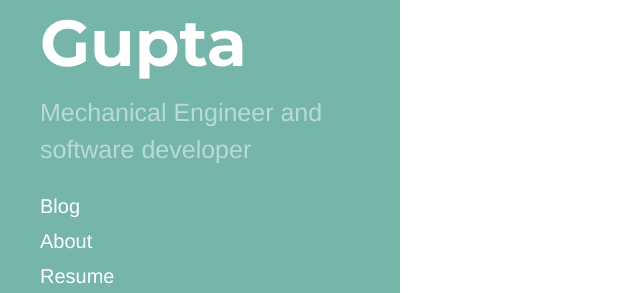
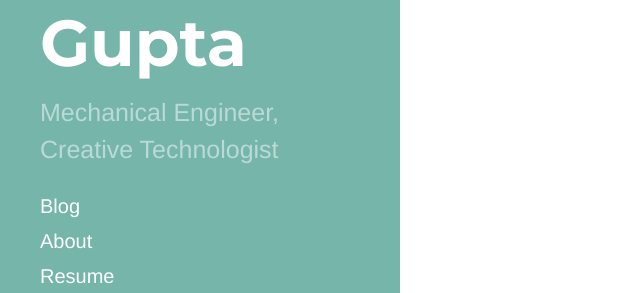
Before and after one commit to arcruiton/mayankgupta.gq, a Jekyll site: the page built from index.html, in a window 1280 px wide. Shown: the part 159-452 px from the top of the page, without its empty margins (0-640 px from the left). Built offline with Jekyll 4.4.1, drawn with Linux system fonts in a browser that asks for light colours; nearby versions of some CDN libraries; the list of posts is cut into pages by our own code.

Commit message:
Update _config.yml

```diff
--- a/_config.yml
+++ b/_config.yml
@@ -13,7 +13,7 @@ permalink:              /blog/:categories/:title/
 title:            'Mayank Gupta'
 name:             'Mayank Gupta'
 #tagline:          ''
-description:      'Mechanical Engineer and software developer'
+description:      'Mechanical Engineer, Creative Technologist'
 #url:
 baseurl:
 # blogurl:          /blog/
```
